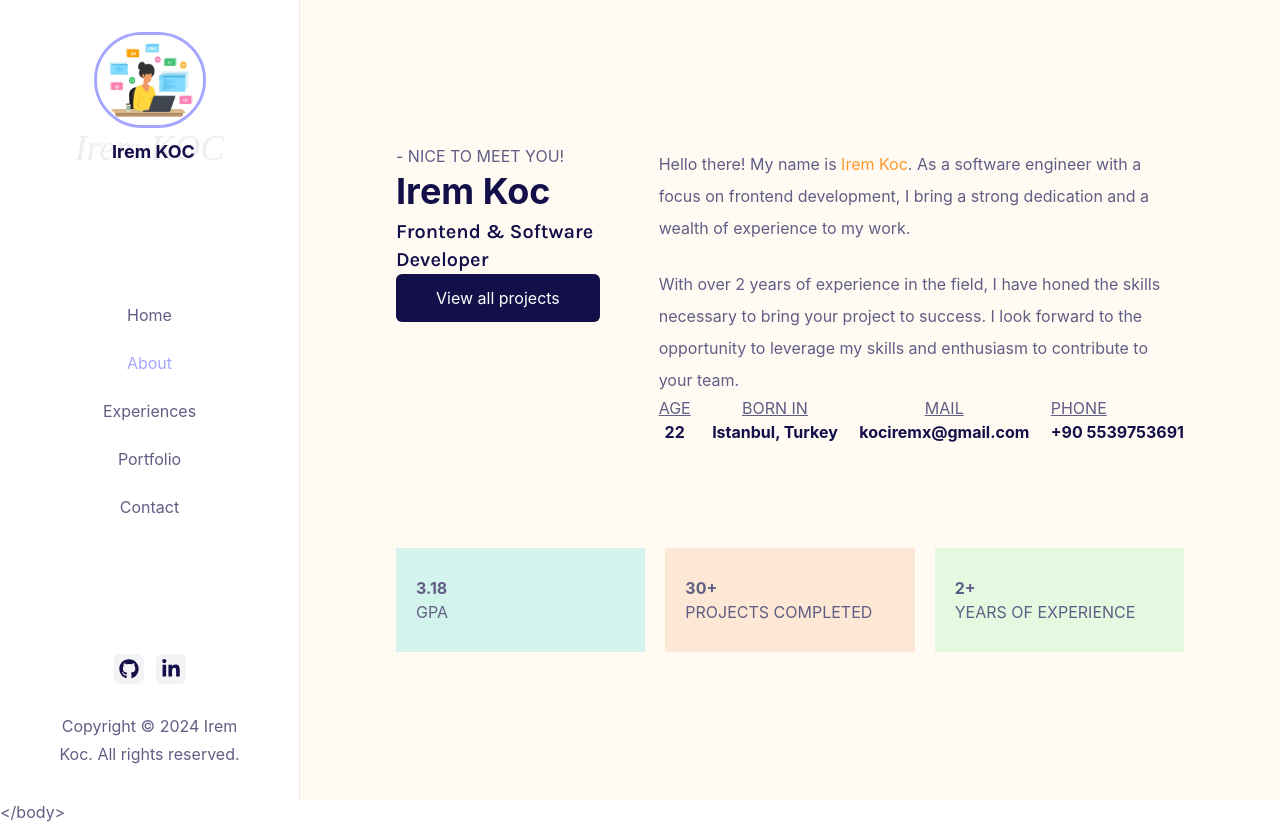
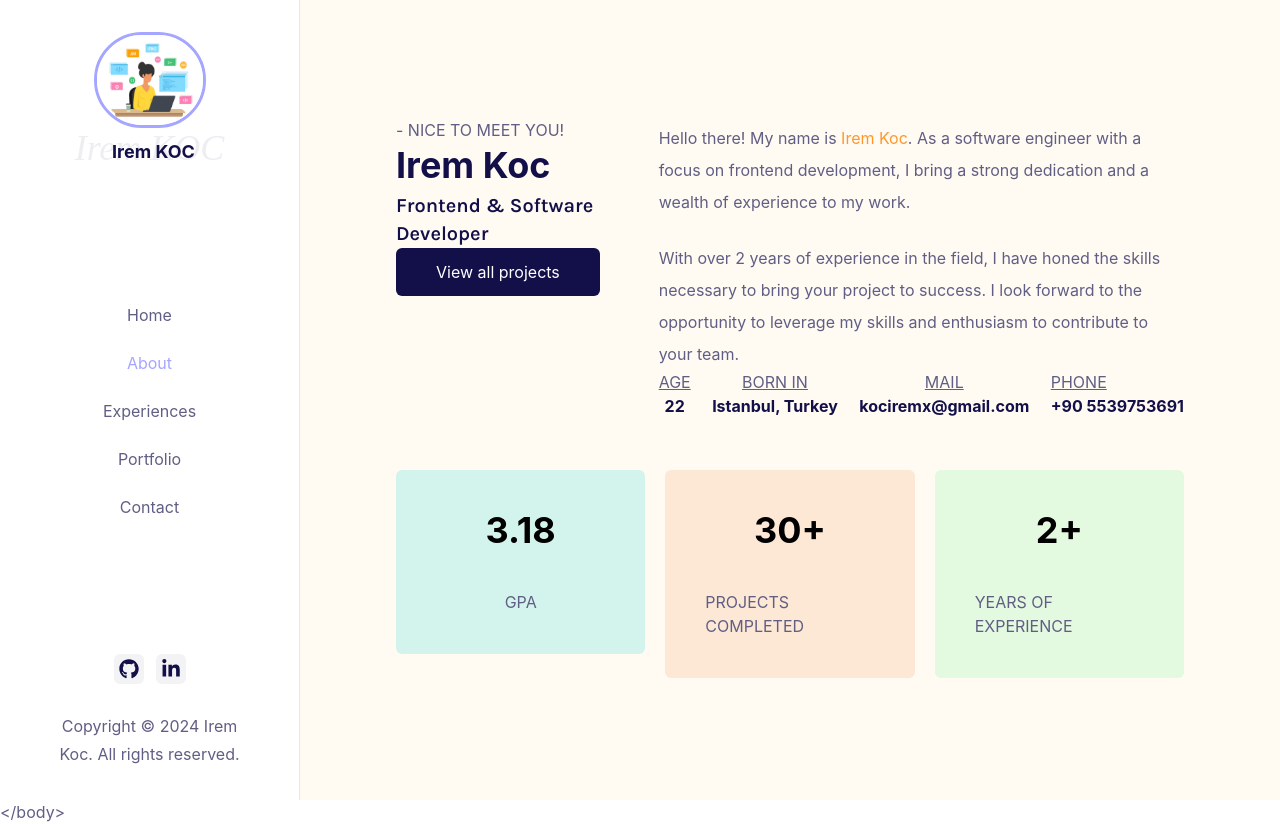
Before and after one commit to irem-koc/my-personal-website-v2, a React (Vite) app: page /about in a window 1280 px wide. Built offline with nearby package versions, Linux system fonts and the light colour scheme.

Commit message:
feat: edit info card style

```diff
--- a/src/components/molecules/About/InfoCard.tsx
+++ b/src/components/molecules/About/InfoCard.tsx
@@ -10,7 +10,7 @@ const InfoCard = (props: Props) => {
   const { style, top, bottom } = props;
   return (
     <div className={style.join(" ")}>
-      <Text text={top} style={["font-bold"]} />
+      <Text text={top} style={["font-bold text-4xl text-black mb-4"]} />
       <br />
       <Text text={bottom} style={[""]} />
     </div>
--- a/src/index.css
+++ b/src/index.css
@@ -59,6 +59,6 @@
     @apply leading-8;
   }
   .info-card {
-    @apply py-7 px-5 w-1/3;
+    @apply p-10 w-1/3 flex flex-col justify-center items-center rounded-md;
   }
 }
```
